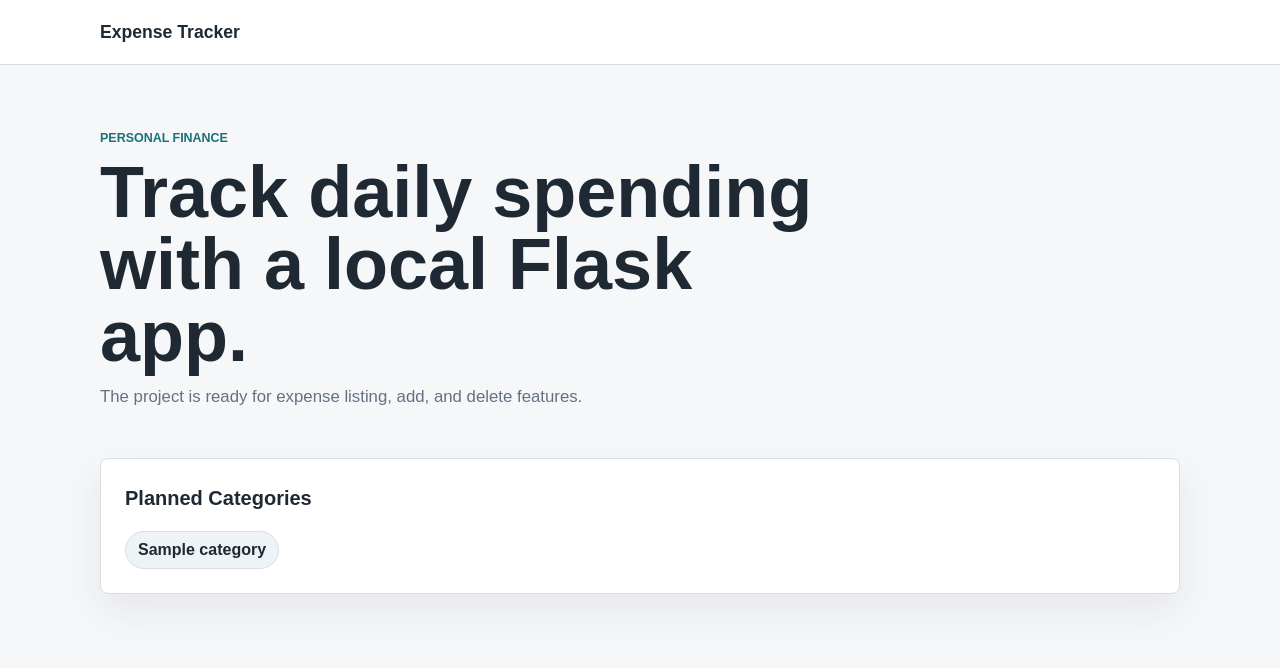
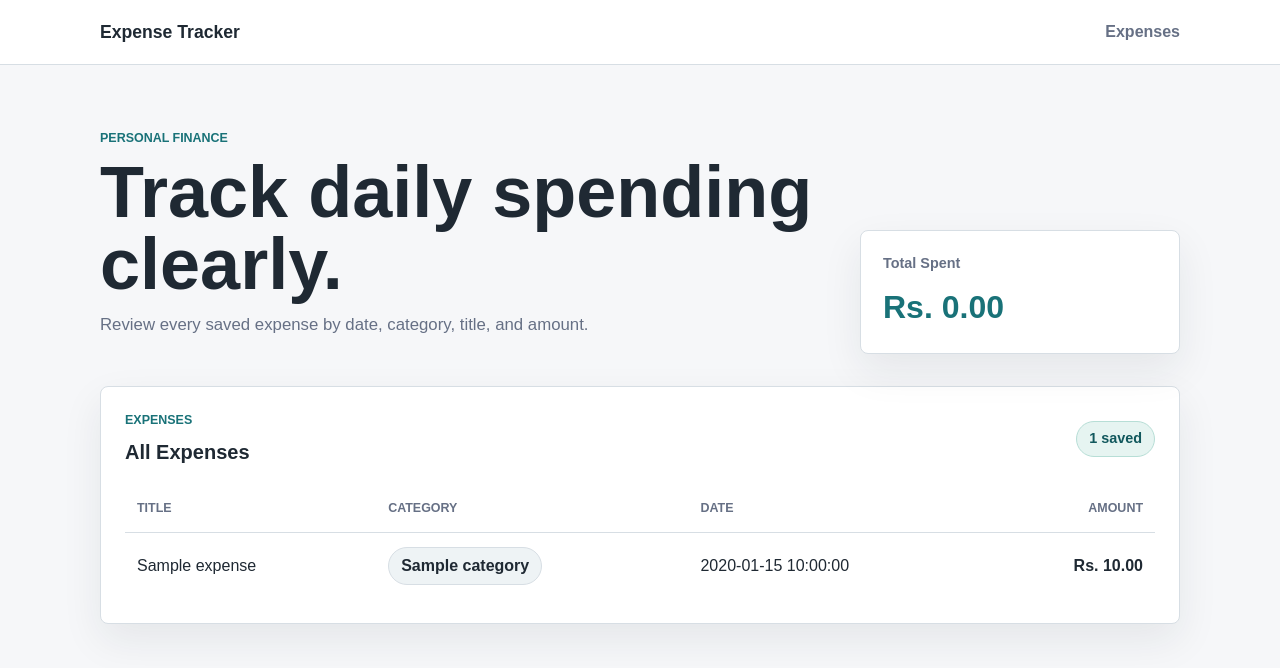
Before and after one commit to dinesh-mca12/expense-tracker, a Flask app: template templates/index.html in a window 1280 px wide. Shown: the top 668 px of the page. Run offline with Flask 3, Linux system fonts and the light colour scheme; the template is opened without the code that fills it: most values are stand-ins (such as "Sample title", 1, 10 or a date in 2020).

Commit message:
Added expense list feature

```diff
--- a/app.py
+++ b/app.py
@@ -1,7 +1,14 @@
+import sqlite3
+from pathlib import Path
+
 from flask import Flask, render_template
 
 
 app = Flask(__name__)
+
+BASE_DIR = Path(__file__).resolve().parent
+DATA_DIR = BASE_DIR / "data"
+DATABASE = DATA_DIR / "expenses.db"
 
 CATEGORIES = [
     "Food",
@@ -13,9 +20,51 @@
 ]
 
 
+def get_connection():
+    DATA_DIR.mkdir(exist_ok=True)
+    connection = sqlite3.connect(DATABASE)
+    connection.row_factory = sqlite3.Row
+    return connection
+
+
+def init_db():
+    with get_connection() as connection:
+        connection.execute(
+            """
+            CREATE TABLE IF NOT EXISTS expenses (
+                id INTEGER PRIMARY KEY AUTOINCREMENT,
+                title TEXT NOT NULL,
+                amount REAL NOT NULL,
+                expense_date TEXT NOT NULL,
+                category TEXT NOT NULL,
+                created_at TEXT NOT NULL DEFAULT CURRENT_TIMESTAMP
+            )
+            """
+        )
+
+
+def get_expenses():
+    init_db()
+    with get_connection() as connection:
+        return connection.execute(
+            """
+            SELECT id, title, amount, expense_date, category
+            FROM expenses
+            ORDER BY expense_date DESC, id DESC
+            """
+        ).fetchall()
+
+
 @app.route("/")
 def index():
-    return render_template("index.html", categories=CATEGORIES)
+    expenses = get_expenses()
+    total_amount = sum(expense["amount"] for expense in expenses)
+    return render_template(
+        "index.html",
+        categories=CATEGORIES,
+        expenses=expenses,
+        total_amount=total_amount,
+    )
 
 
 if __name__ == "__main__":
--- a/static/styles.css
+++ b/static/styles.css
@@ -51,6 +51,22 @@
   text-decoration: none;
 }
 
+.nav-links {
+  display: flex;
+  align-items: center;
+  gap: 12px;
+}
+
+.nav-links a {
+  color: var(--muted);
+  font-weight: 700;
+  text-decoration: none;
+}
+
+.nav-links a:hover {
+  color: var(--accent);
+}
+
 .page {
   width: min(1080px, calc(100% - 32px));
   margin: 0 auto;
@@ -59,6 +75,7 @@
 
 .hero {
   display: grid;
+  grid-template-columns: minmax(0, 1fr) minmax(220px, 320px);
   gap: 24px;
   align-items: end;
   padding: 32px 0;
@@ -105,6 +122,106 @@
   padding: 24px;
 }
 
+.summary-box {
+  display: grid;
+  gap: 8px;
+  background: var(--surface);
+  border: 1px solid var(--line);
+  border-radius: 8px;
+  box-shadow: var(--shadow);
+  padding: 22px;
+}
+
+.summary-box span {
+  color: var(--muted);
+  font-size: 0.9rem;
+  font-weight: 700;
+}
+
+.summary-box strong {
+  color: var(--accent);
+  font-size: 2rem;
+}
+
+.section-header {
+  display: flex;
+  align-items: center;
+  justify-content: space-between;
+  gap: 16px;
+  margin-bottom: 18px;
+}
+
+.section-header h2 {
+  margin-bottom: 0;
+}
+
+.count-pill {
+  display: inline-flex;
+  align-items: center;
+  min-height: 34px;
+  padding: 6px 12px;
+  background: #e6f4f1;
+  border: 1px solid #b7ded6;
+  border-radius: 999px;
+  color: var(--accent-strong);
+  font-size: 0.9rem;
+  font-weight: 700;
+  white-space: nowrap;
+}
+
+.table-wrap {
+  overflow-x: auto;
+}
+
+table {
+  width: 100%;
+  border-collapse: collapse;
+}
+
+th,
+td {
+  padding: 14px 12px;
+  border-bottom: 1px solid var(--line);
+  text-align: left;
+  vertical-align: middle;
+}
+
+th {
+  color: var(--muted);
+  font-size: 0.78rem;
+  text-transform: uppercase;
+}
+
+tbody tr:last-child td {
+  border-bottom: 0;
+}
+
+.amount-cell {
+  text-align: right;
+  font-weight: 700;
+}
+
+.empty-state {
+  min-height: 180px;
+  display: grid;
+  place-items: center;
+  padding: 32px;
+  background: var(--surface-muted);
+  border: 1px dashed var(--line);
+  border-radius: 8px;
+  text-align: center;
+}
+
+.empty-state h3 {
+  margin-bottom: 6px;
+}
+
+.empty-state p {
+  max-width: 420px;
+  margin-bottom: 0;
+  color: var(--muted);
+}
+
 .category-grid {
   display: flex;
   flex-wrap: wrap;
--- a/templates/base.html
+++ b/templates/base.html
@@ -10,6 +10,9 @@
     <header class="site-header">
       <nav class="nav">
         <a class="brand" href="{{ url_for('index') }}">Expense Tracker</a>
+        <div class="nav-links" aria-label="Primary navigation">
+          <a href="{{ url_for('index') }}">Expenses</a>
+        </div>
       </nav>
     </header>
 
--- a/templates/index.html
+++ b/templates/index.html
@@ -4,17 +4,54 @@
   <section class="hero">
     <div>
       <p class="eyebrow">Personal finance</p>
-      <h1>Track daily spending with a local Flask app.</h1>
-      <p class="intro">The project is ready for expense listing, add, and delete features.</p>
+      <h1>Track daily spending clearly.</h1>
+      <p class="intro">Review every saved expense by date, category, title, and amount.</p>
+    </div>
+    <div class="summary-box" aria-label="Expense summary">
+      <span>Total Spent</span>
+      <strong>Rs. {{ "%.2f"|format(total_amount) }}</strong>
     </div>
   </section>
 
   <section class="panel">
-    <h2>Planned Categories</h2>
-    <div class="category-grid" aria-label="Expense categories">
-      {% for category in categories %}
-        <span class="category-chip">{{ category }}</span>
-      {% endfor %}
+    <div class="section-header">
+      <div>
+        <p class="eyebrow">Expenses</p>
+        <h2>All Expenses</h2>
+      </div>
+      <span class="count-pill">{{ expenses|length }} saved</span>
     </div>
+
+    {% if expenses %}
+      <div class="table-wrap">
+        <table>
+          <thead>
+            <tr>
+              <th>Title</th>
+              <th>Category</th>
+              <th>Date</th>
+              <th class="amount-cell">Amount</th>
+            </tr>
+          </thead>
+          <tbody>
+            {% for expense in expenses %}
+              <tr>
+                <td data-label="Title">{{ expense["title"] }}</td>
+                <td data-label="Category">
+                  <span class="category-chip">{{ expense["category"] }}</span>
+                </td>
+                <td data-label="Date">{{ expense["expense_date"] }}</td>
+                <td data-label="Amount" class="amount-cell">Rs. {{ "%.2f"|format(expense["amount"]) }}</td>
+              </tr>
+            {% endfor %}
+          </tbody>
+        </table>
+      </div>
+    {% else %}
+      <div class="empty-state">
+        <h3>No expenses yet</h3>
+        <p>Saved expenses will appear here after the add expense feature is available.</p>
+      </div>
+    {% endif %}
   </section>
 {% endblock %}
```
Also changed, not shown: other parts of static/styles.css (+52 -0 lines), README.md.
